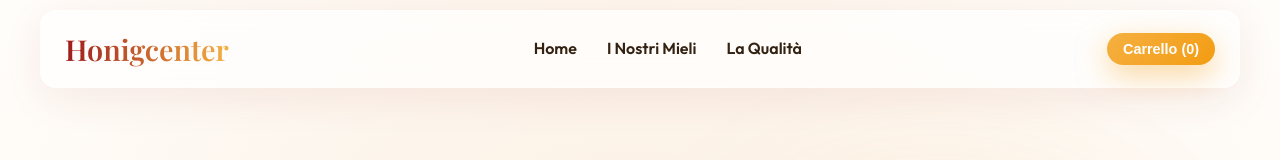
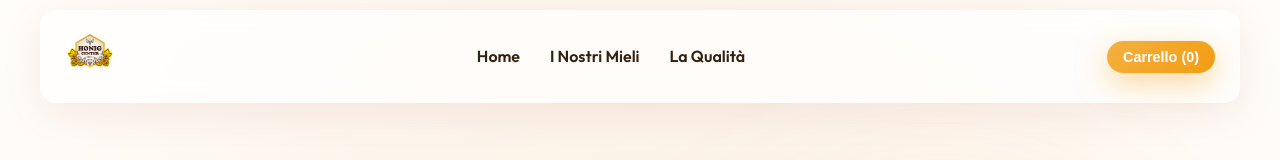
Before and after one commit to gnrcargo/honigcenter.ch, a Next.js app: page / in a window 1280 px wide. Shown: the top 160 px of the page. Built offline with nearby package versions, Linux system fonts and the light colour scheme; a web font is replaced by a local one.

Commit message:
feat: logo integration and branding update

```diff
--- a/src/app/layout.tsx
+++ b/src/app/layout.tsx
@@ -73,8 +73,8 @@ export default function RootLayout({
       <body>
         <header className="navbar glass-panel">
           <div className="container nav-content">
-            <div className="logo text-gradient">
-               Honigcenter
+            <div className="logo">
+              <img src="/logo.png" alt="Honigcenter Logo" style={{ height: '50px', width: 'auto' }} />
             </div>
             <nav className="nav-links">
               <a href="#">Home</a>
```
Also changed, not shown: public/logo.png (added).
